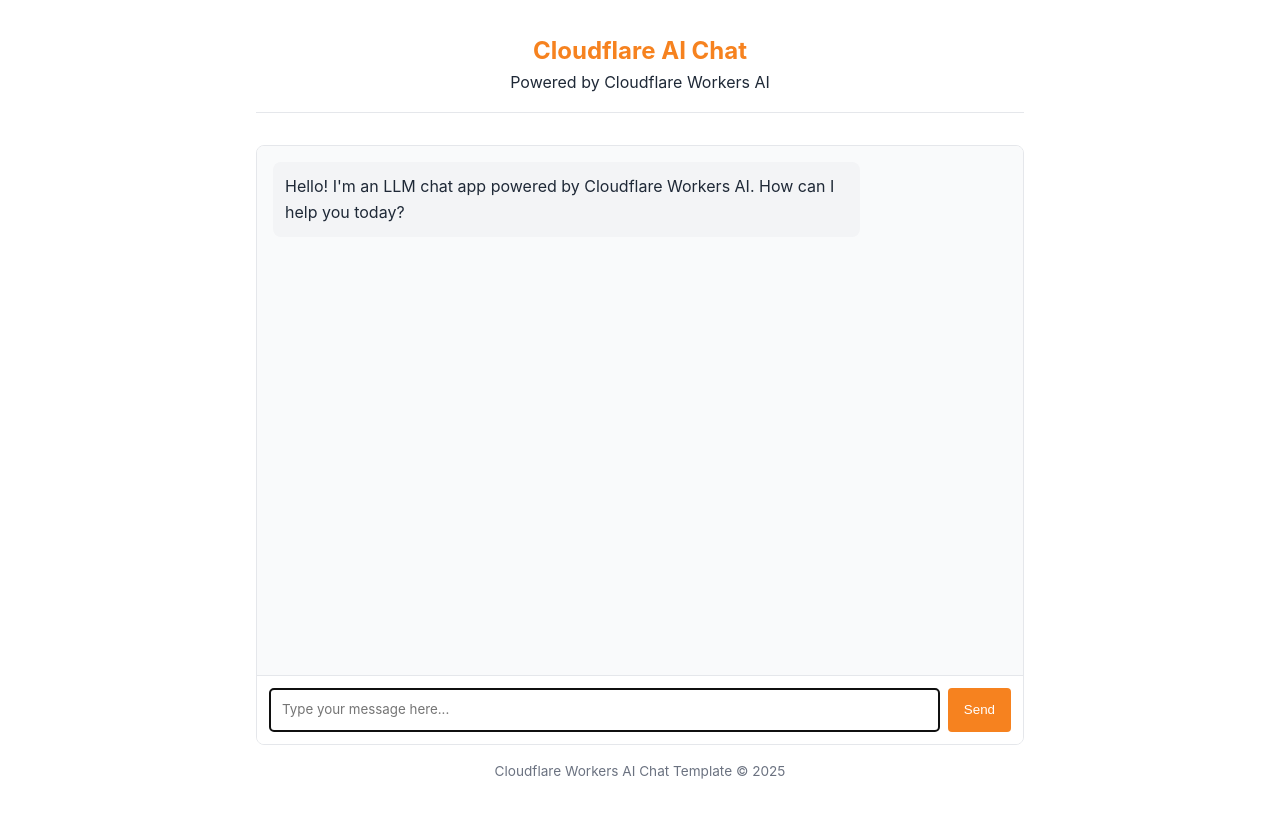
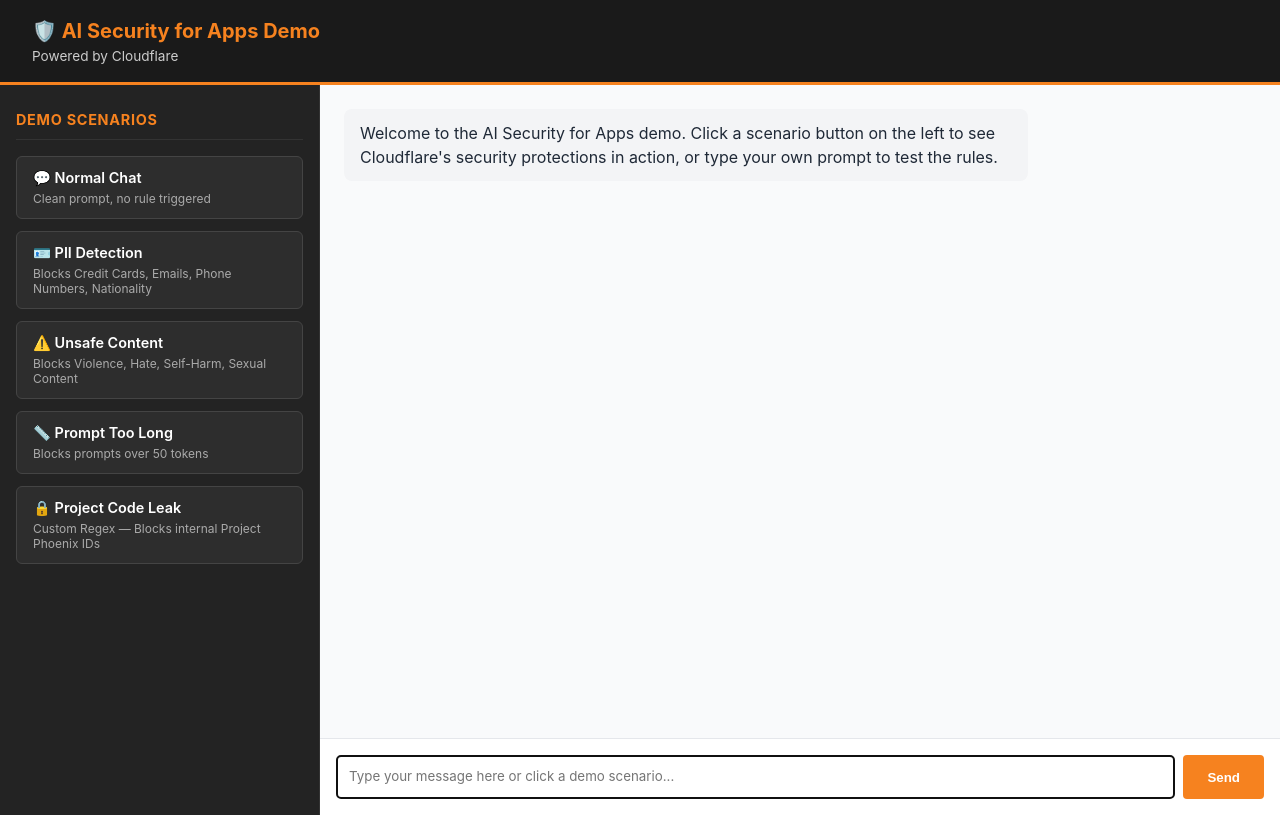
Before and after one commit to scott-robbins/firewall-for-ai, a website: page public/index.html in a window 1280 px wide. Drawn offline with Linux system fonts and the light colour scheme.

Commit message:
Update index.html - New UI from Jolene

```diff
--- a/public/index.html
+++ b/public/index.html
@@ -3,17 +3,22 @@
 	<head>
 		<meta charset="UTF-8" />
 		<meta name="viewport" content="width=device-width, initial-scale=1.0" />
-		<title>LLM Chat App</title>
+		<title>AI Security for Apps Demo</title>
 		<style>
 			:root {
 				--primary-color: #f6821f;
 				--primary-hover: #e67e22;
+				--dark-bg: #1a1a1a;
+				--sidebar-bg: #232323;
 				--light-bg: #f9fafb;
 				--border-color: #e5e7eb;
 				--text-color: #1f2937;
 				--text-light: #6b7280;
 				--user-msg-bg: #fff2e6;
 				--assistant-msg-bg: #f3f4f6;
+				--block-bg: #fef2f2;
+				--block-border: #dc2626;
+				--block-text: #991b1b;
 			}
 
 			* {
@@ -23,68 +28,166 @@
 			}
 
 			body {
-				font-family:
-					-apple-system, BlinkMacSystemFont, "Segoe UI", Roboto, Oxygen, Ubuntu,
-					Cantarell, sans-serif;
-				line-height: 1.6;
+				font-family: -apple-system, BlinkMacSystemFont, "Segoe UI", Roboto, sans-serif;
+				line-height: 1.5;
 				color: var(--text-color);
-				max-width: 800px;
-				margin: 0 auto;
-				padding: 1rem;
+				background: var(--light-bg);
+				min-height: 100vh;
 			}
 
-			header {
-				text-align: center;
-				margin-bottom: 2rem;
-				padding: 1rem 0;
-				border-bottom: 1px solid var(--border-color);
+			.app-header {
+				background: var(--dark-bg);
+				color: white;
+				padding: 1rem 2rem;
+				display: flex;
+				align-items: center;
+				justify-content: space-between;
+				border-bottom: 3px solid var(--primary-color);
 			}
 
-			h1 {
-				font-size: 1.5rem;
+			.app-header h1 {
+				font-size: 1.25rem;
 				color: var(--primary-color);
 			}
 
-			.chat-container {
+			.app-header .subtitle {
+				font-size: 0.85rem;
+				color: #ccc;
+			}
+
+			.app-layout {
+				display: flex;
+				height: calc(100vh - 70px);
+			}
+
+			.sidebar {
+				width: 320px;
+				background: var(--sidebar-bg);
+				color: white;
+				padding: 1.5rem 1rem;
+				overflow-y: auto;
+				border-right: 1px solid #333;
+			}
+
+			.sidebar h2 {
+				font-size: 0.9rem;
+				color: var(--primary-color);
+				text-transform: uppercase;
+				letter-spacing: 0.05em;
+				margin-bottom: 1rem;
+				padding-bottom: 0.5rem;
+				border-bottom: 1px solid #333;
+			}
+
+			.demo-button {
+				display: block;
+				width: 100%;
+				padding: 0.75rem 1rem;
+				margin-bottom: 0.75rem;
+				background: #2d2d2d;
+				color: white;
+				border: 1px solid #444;
+				border-radius: 6px;
+				cursor: pointer;
+				text-align: left;
+				transition: all 0.15s;
+				font-family: inherit;
+				font-size: 0.9rem;
+			}
+
+			.demo-button:hover {
+				background: var(--primary-color);
+				border-color: var(--primary-color);
+			}
+
+			.demo-button .button-title {
+				font-weight: 600;
+				margin-bottom: 0.25rem;
+			}
+
+			.demo-button .button-desc {
+				font-size: 0.75rem;
+				color: #aaa;
+			}
+
+			.demo-button:hover .button-desc {
+				color: #fff5e6;
+			}
+
+			.chat-main {
+				flex: 1;
 				display: flex;
 				flex-direction: column;
-				height: calc(100vh - 200px);
-				min-height: 400px;
-				border: 1px solid var(--border-color);
-				border-radius: 8px;
-				overflow: hidden;
+				background: white;
 			}
 
 			.chat-messages {
 				flex: 1;
 				overflow-y: auto;
-				padding: 1rem;
-				background-color: var(--light-bg);
+				padding: 1.5rem;
+				background: var(--light-bg);
 			}
 
 			.message {
 				margin-bottom: 1rem;
-				padding: 0.75rem;
+				padding: 0.75rem 1rem;
 				border-radius: 8px;
-				max-width: 80%;
+				max-width: 75%;
+				word-wrap: break-word;
 			}
 
 			.user-message {
-				background-color: var(--user-msg-bg);
-				align-self: flex-end;
+				background: var(--user-msg-bg);
 				margin-left: auto;
 			}
 
 			.assistant-message {
-				background-color: var(--assistant-msg-bg);
-				align-self: flex-start;
+				background: var(--assistant-msg-bg);
+				margin-right: auto;
+			}
+
+			.security-block-message {
+				background: var(--block-bg);
+				border: 2px solid var(--block-border);
+				color: var(--block-text);
+				max-width: 90%;
+				margin-right: auto;
+				padding: 1rem 1.25rem;
+			}
+
+			.block-header {
+				font-weight: 700;
+				font-size: 0.95rem;
+				color: var(--block-border);
+				margin-bottom: 0.5rem;
+				letter-spacing: 0.02em;
+			}
+
+			.block-rule-name, .block-category {
+				font-size: 0.85rem;
+				color: var(--block-text);
+				margin-bottom: 0.25rem;
+				font-weight: 600;
+			}
+
+			.block-message-body {
+				margin-top: 0.5rem;
+				color: var(--text-color);
+				font-size: 0.95rem;
+			}
+
+			.block-code {
+				margin-top: 0.5rem;
+				font-family: monospace;
+				font-size: 0.8rem;
+				color: var(--text-light);
 			}
 
 			.message-input {
 				display: flex;
-				padding: 0.75rem;
+				padding: 1rem;
 				border-top: 1px solid var(--border-color);
-				background-color: white;
+				background: white;
 			}
 
 			#user-input {
@@ -95,83 +198,102 @@
 				font-family: inherit;
 				resize: none;
 				min-height: 44px;
+				max-height: 120px;
 			}
 
 			#send-button {
 				margin-left: 0.5rem;
-				padding: 0 1rem;
-				background-color: var(--primary-color);
+				padding: 0 1.5rem;
+				background: var(--primary-color);
 				color: white;
 				border: none;
 				border-radius: 4px;
 				cursor: pointer;
-				transition: background-color 0.2s;
+				font-weight: 600;
+				transition: background 0.2s;
 			}
 
 			#send-button:hover {
-				background-color: var(--primary-hover);
+				background: var(--primary-hover);
 			}
 
 			#send-button:disabled {
-				background-color: var(--text-light);
+				background: var(--text-light);
 				cursor: not-allowed;
 			}
 
 			.typing-indicator {
 				display: none;
-				margin-bottom: 1rem;
+				padding: 0.5rem 1.5rem;
 				font-style: italic;
 				color: var(--text-light);
+				font-size: 0.85rem;
 			}
 
 			.typing-indicator.visible {
 				display: block;
 			}
-
-			footer {
-				margin-top: 1rem;
-				text-align: center;
-				font-size: 0.85rem;
-				color: var(--text-light);
-			}
 		</style>
 	</head>
 	<body>
-		<header>
-			<h1>Cloudflare AI Chat</h1>
-			<p>Powered by Cloudflare Workers AI</p>
+		<header class="app-header">
+			<div>
+				<h1>🛡️ AI Security for Apps Demo</h1>
+				<div class="subtitle">Powered by Cloudflare</div>
+			</div>
 		</header>
 
-		<div class="chat-container">
+		<div class="app-layout">
+			<aside class="sidebar">
+				<h2>Demo Scenarios</h2>
+
+				<button class="demo-button" onclick="fireDemoPrompt('normal')">
+					<div class="button-title">💬 Normal Chat</div>
+					<div class="button-desc">Clean prompt, no rule triggered</div>
+				</button>
+
+				<button class="demo-button" onclick="fireDemoPrompt('pii')">
+					<div class="button-title">🪪 PII Detection</div>
+					<div class="button-desc">Blocks Credit Cards, Emails, Phone Numbers, Nationality</div>
+				</button>
+
+				<button class="demo-button" onclick="fireDemoPrompt('unsafe')">
+					<div class="button-title">⚠️ Unsafe Content</div>
+					<div class="button-desc">Blocks Violence, Hate, Self-Harm, Sexual Content</div>
+				</button>
+
+				<button class="demo-button" onclick="fireDemoPrompt('tokenLimit')">
+					<div class="button-title">📏 Prompt Too Long</div>
+					<div class="button-desc">Blocks prompts over 50 tokens</div>
+				</button>
+
+				<button class="demo-button" onclick="fireDemoPrompt('regex')">
+					<div class="button-title">🔒 Project Code Leak</div>
+					<div class="button-desc">Custom Regex — Blocks internal Project Phoenix IDs</div>
+				</button>
+			</aside>
+
+			<main class="chat-main">
 				<div id="chat-messages" class="chat-messages">
 					<div class="message assistant-message">
-					<p>
-						Hello! I'm an LLM chat app powered by Cloudflare Workers AI. How can
-						I help you today?
-					</p>
+						<p>Welcome to the AI Security for Apps demo. Click a scenario button on the left to see Cloudflare's security protections in action, or type your own prompt to test the rules.</p>
 					</div>
 				</div>
 
-			<div class="typing-indicator" id="typing-indicator">
-				AI is thinking...
-			</div>
+				<div class="typing-indicator" id="typing-indicator">AI is thinking...</div>
 
 				<div class="message-input">
 					<textarea
 						id="user-input"
-					placeholder="Type your message here..."
+						placeholder="Type your message here or click a demo scenario..."
 						rows="1"
 						autofocus
 					></textarea>
 					<button id="send-button">Send</button>
 				</div>
+			</main>
 		</div>
 
-		<footer>
-			<p>Cloudflare Workers AI Chat Template &copy; 2025</p>
-		</footer>
-
-		<!-- Chat app script -->
 		<script src="chat.js"></script>
 	</body>
 </html>
```
Lines whose indentation alone changed are shown as unchanged.
